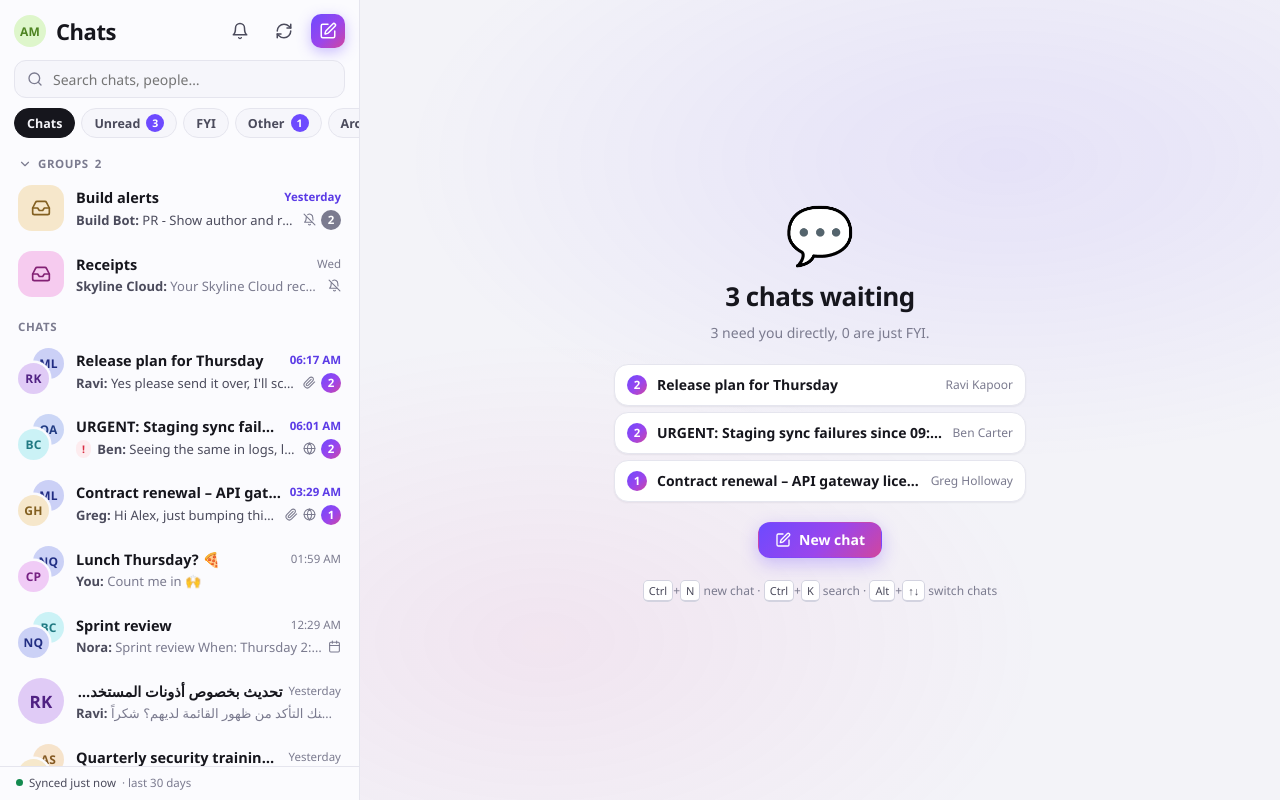
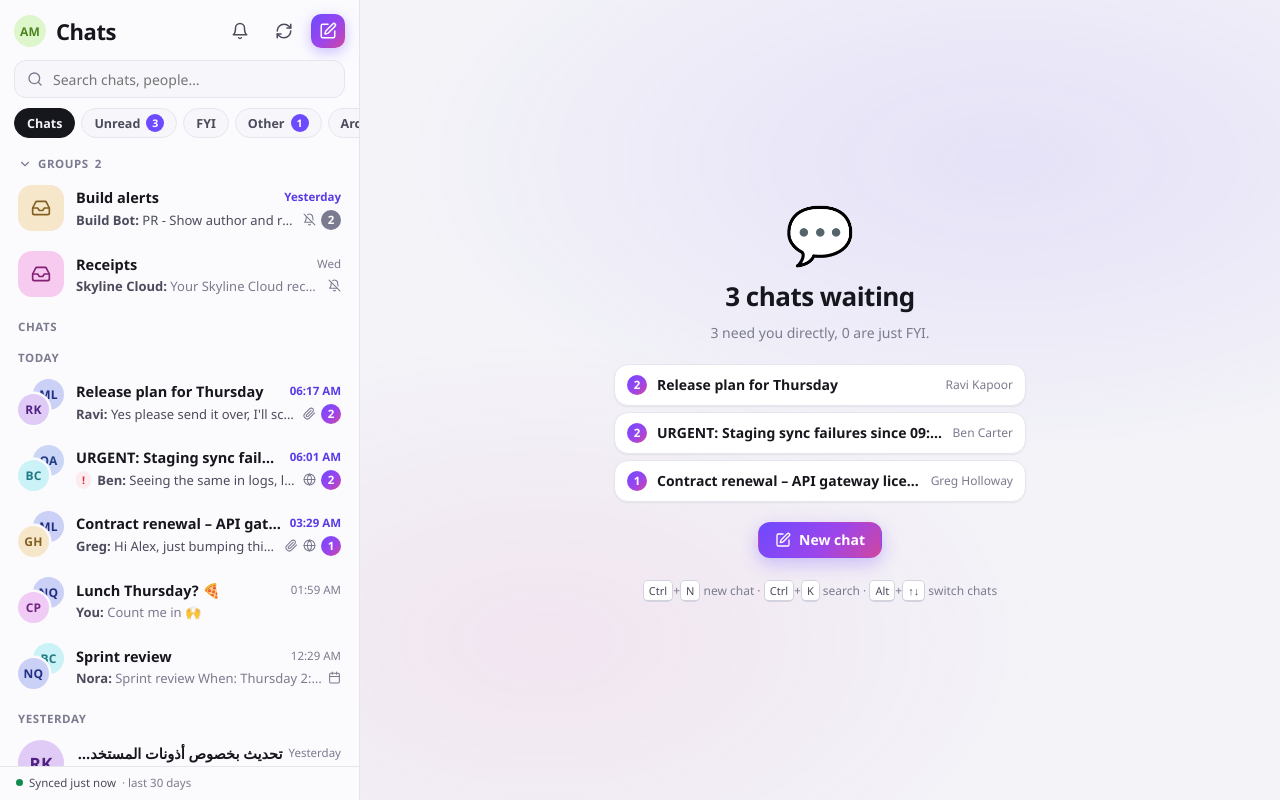
Before and after one commit to Omar2-8/mail-chat, a React (Vite) app in the folder src/renderer/: page / in a window 1280 px wide. Built offline with nearby package versions, Linux system fonts and the light colour scheme.

Commit message:
Group the chat list by date
Co-Authored-By: Claude Sonnet 5.5 <noreply@anthropic.com>

```diff
--- a/src/renderer/src/views/Sidebar.tsx
+++ b/src/renderer/src/views/Sidebar.tsx
@@ -1,5 +1,5 @@
 import { MOD } from '../platform';
-import { memo, useMemo, useRef, useState } from 'react';
+import { Fragment, memo, useMemo, useRef, useState } from 'react';
 import type { GroupSummary, Person, SyncState, ThreadSummary } from '../../../shared/types';
 import { Avatar, GroupAvatar } from '../components/Avatar';
 import { Icon } from '../components/Icon';
@@ -204,16 +204,22 @@ export function Sidebar(props: SidebarProps) {
             <div className="section-label static">Chats</div>
           </div>
         )}
-        {list.map((thread) => (
+        {list.map((thread, index) => {
+          const bucket = dateBucket(thread);
+          const heading = index === 0 || bucket !== dateBucket(list[index - 1]) ? bucket : '';
+          return (
+            <Fragment key={thread.id}>
+              {heading && <div className="section-label static date-label">{heading}</div>}
               <ThreadRow
-            key={thread.id}
                 thread={thread}
                 selected={thread.id === props.selectedId}
                 showGroup={!openGroup}
                 onSelect={props.onSelect}
                 onContext={(x, y) => setContext({ thread, x, y })}
               />
-        ))}
+            </Fragment>
+          );
+        })}
         {list.length === 0 && <EmptyList filter={filter} query={query} loading={props.sync.phase === 'loading'} />}
       </div>
       <footer className="side-foot">
@@ -375,6 +381,20 @@ function GroupRow({ group, onOpen, onContext }: { group: GroupSummary; onOpen: (
   );
 }
 
+// Sidebar date headings: pinned chats first, then by how recent the last activity is.
+function dateBucket(thread: ThreadSummary): string {
+  if (thread.pinned) return 'Pinned';
+  const date = new Date(thread.lastActivity);
+  const start = new Date();
+  start.setHours(0, 0, 0, 0);
+  const days = Math.round((start.getTime() - new Date(date.getFullYear(), date.getMonth(), date.getDate()).getTime()) / 86_400_000);
+  if (days <= 0) return 'Today';
+  if (days === 1) return 'Yesterday';
+  if (days < 7) return 'This week';
+  if (days < 31) return 'This month';
+  return 'Older';
+}
+
 const ThreadRow = memo(function ThreadRow({
   thread,
   selected,
```
Lines whose indentation alone changed are shown as unchanged.
